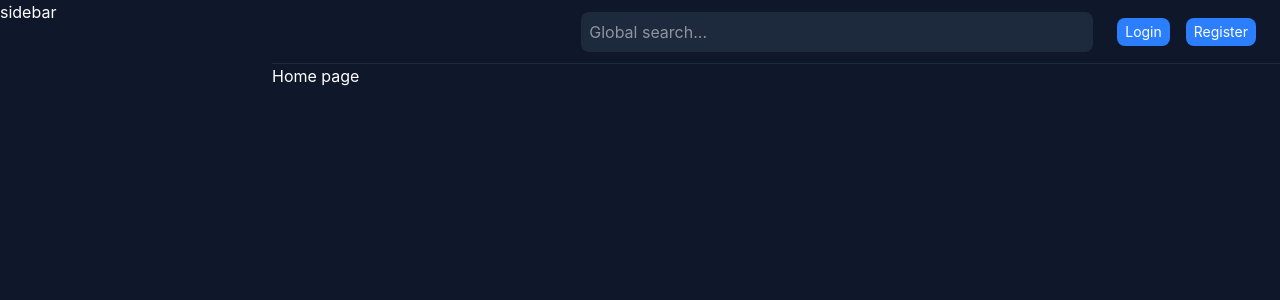
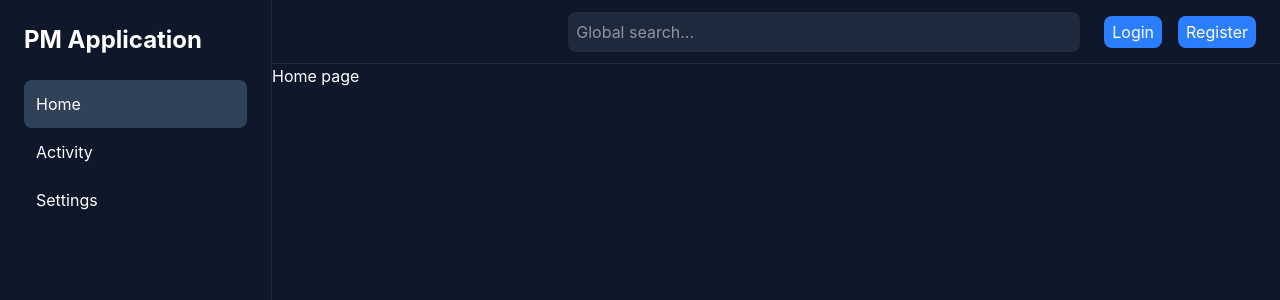
Before and after one commit to shubhamv2/project-management-app, a React (Vite) app: page / in a window 1280 px wide. Shown: the top 300 px of the page. Built offline with nearby package versions, Linux system fonts and the light colour scheme.

Commit message:
feat: create application sidebar

```diff
--- a/src/components/Navbar.jsx
+++ b/src/components/Navbar.jsx
@@ -15,11 +15,11 @@ const Navbar = () =>{
                         <UserCircle size="35" strokeWidth="1"/>
                         <span className="text-xs whitespace-nowrap">{user?.name.split(" ")[0]}</span>
                     </div>
-                    <button className="bg-red-500 px-2 py-1 text-sm rounded-lg" onClick={logout}>Logout</button>
+                    <button className="bg-red-500 px-2 py-1 rounded-lg" onClick={logout}>Logout</button>
                 </div>:
                 <div className="flex gap-4">
-                    <Link className="bg-blue-500 px-2 py-1 rounded-lg text-sm" to={ROUTES.LOGIN}>Login</Link>
-                    <Link className="bg-blue-500 px-2 py-1 rounded-lg text-sm" to={ROUTES.REGISTER}>Register</Link>
+                    <Link className="bg-blue-500 px-2 py-1 rounded-lg " to={ROUTES.LOGIN}>Login</Link>
+                    <Link className="bg-blue-500 px-2 py-1 rounded-lg " to={ROUTES.REGISTER}>Register</Link>
                 </div>
             }
 
--- a/src/components/Sidebar.jsx
+++ b/src/components/Sidebar.jsx
@@ -1,7 +1,16 @@
+import { Link, NavLink } from "react-router-dom";
+import { navigationLinks } from "../constants/navigationLinks";
 const Sidebar = () =>{
     return(
-        <aside className="w-68">
-            sidebar
+        <aside className="w-68 border-r border-slate-800 p-6">
+            <Link className="text-2xl font-bold">PM Application</Link>
+            <div className="flex flex-col mt-6">
+                {
+                    navigationLinks.map(link=>(
+                        <NavLink to={link.path} className={({isActive})=>`p-3 rounded-lg  ${isActive?"bg-slate-700":"hover:bg-slate-800"}`}>{link.label}</NavLink>
+                    ))
+                }
+            </div>
         </aside>
     )
 }
--- a/src/constants/navLinks.js
+++ b/src/constants/navigationLinks.js
@@ -1,5 +1,5 @@
 import {ROUTES} from '../routes/routes'
-export const navLinks = [
+export const navigationLinks = [
     {
         label:"Home",
         path:ROUTES.HOME,
```
